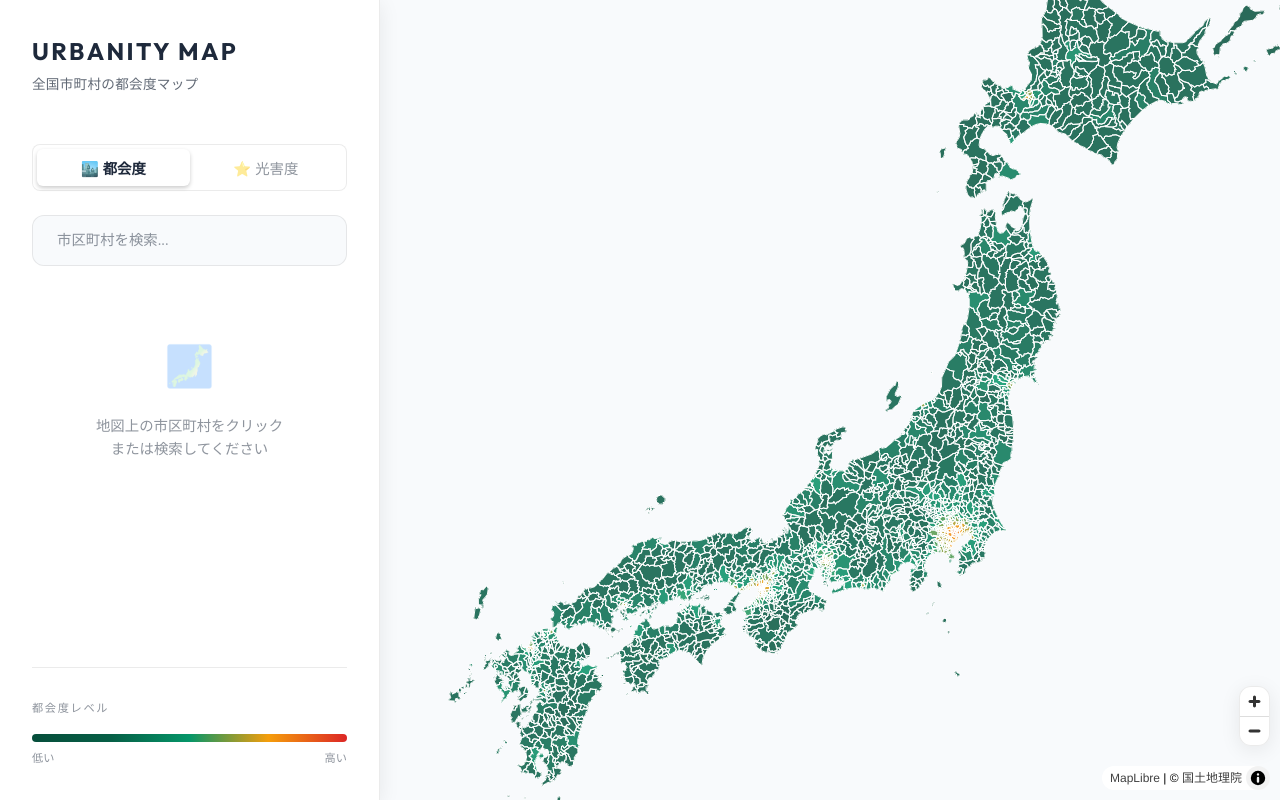
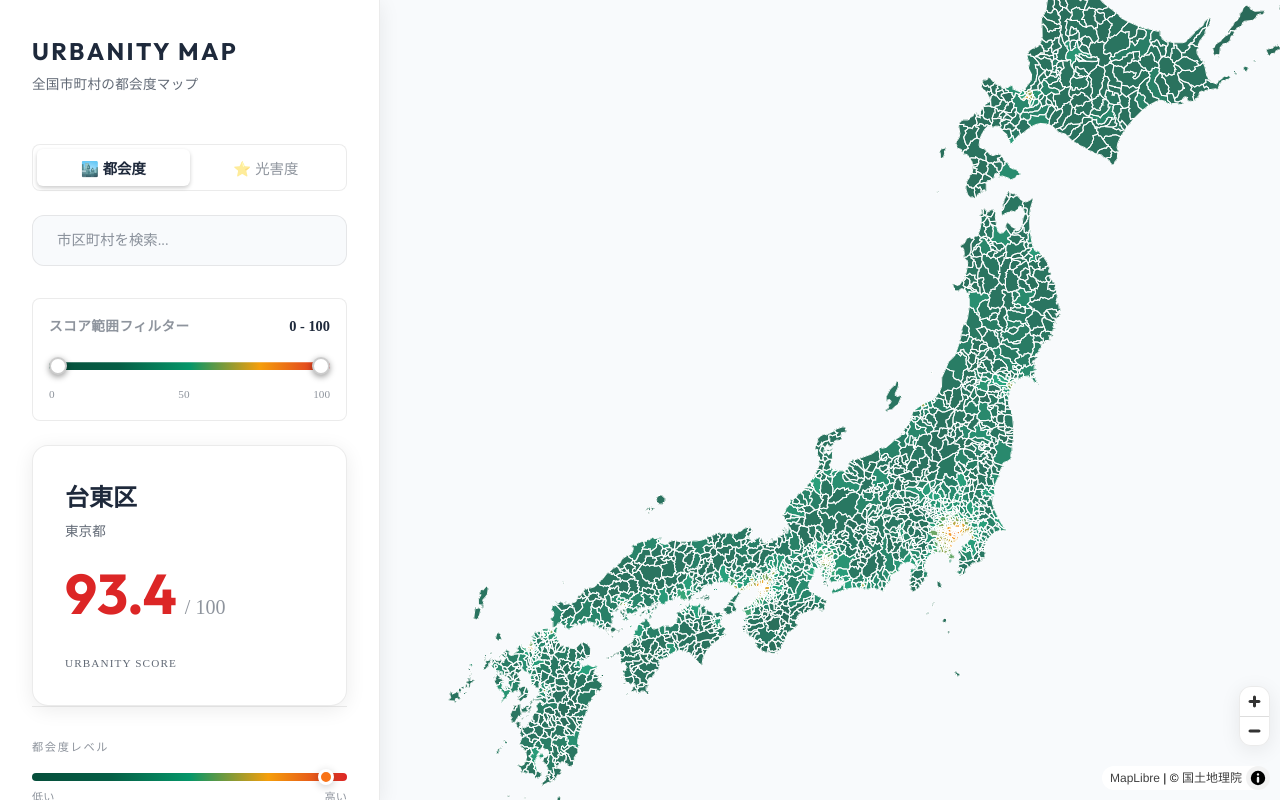
Before and after one commit to snp-model/urbanity-map, a React (Vite) app in the folder frontend/: page / in a window 1280 px wide. Built offline with nearby package versions, Linux system fonts and the light colour scheme; no server answers.

Commit message:
feat: Add styles for a filter section and a dual-handle range slider.

```diff
--- a/frontend/src/App.css
+++ b/frontend/src/App.css
@@ -135,3 +135,116 @@
   background: var(--color-primary-light);
   color: var(--color-bg-dark);
 }
+
+/* フィルターセクション */
+.filter-section {
+  background: rgba(255, 255, 255, 0.03);
+  border-radius: 8px;
+  padding: 16px;
+  margin-bottom: 24px;
+  border: 1px solid var(--color-glass-border);
+}
+
+.filter-section__header {
+  display: flex;
+  justify-content: space-between;
+  align-items: center;
+  margin-bottom: 16px;
+}
+
+.filter-section__title {
+  font-size: 0.85rem;
+  font-weight: 600;
+  color: var(--color-text-muted);
+  text-transform: uppercase;
+  letter-spacing: 0.5px;
+}
+
+.filter-section__range {
+  font-size: 0.9rem;
+  font-weight: 600;
+  color: var(--color-primary);
+}
+
+/* デュアルハンドル範囲スライダー */
+.range-slider {
+  position: relative;
+  height: 24px;
+}
+
+.range-slider__gradient {
+  position: absolute;
+  top: 50%;
+  transform: translateY(-50%);
+  width: 100%;
+  height: 8px;
+  border-radius: 4px;
+  transition: clip-path 0.1s ease;
+}
+
+.range-slider__inactive {
+  position: absolute;
+  top: 50%;
+  transform: translateY(-50%);
+  height: 8px;
+  background: rgba(80, 80, 80, 0.8);
+  border-radius: 4px;
+}
+
+.range-slider__inactive--left {
+  left: 0;
+}
+
+.range-slider__inactive--right {
+  right: 0;
+}
+
+.range-slider__input {
+  position: absolute;
+  top: 0;
+  width: 100%;
+  height: 100%;
+  -webkit-appearance: none;
+  appearance: none;
+  background: transparent;
+  pointer-events: none;
+  outline: none;
+}
+
+.range-slider__input::-webkit-slider-thumb {
+  -webkit-appearance: none;
+  appearance: none;
+  width: 18px;
+  height: 18px;
+  background: #ffffff;
+  border-radius: 50%;
+  cursor: pointer;
+  pointer-events: auto;
+  transition: transform 0.2s ease, box-shadow 0.2s ease;
+  box-shadow: 0 2px 6px rgba(0, 0, 0, 0.4);
+  border: 2px solid rgba(0, 0, 0, 0.2);
+}
+
+.range-slider__input::-webkit-slider-thumb:hover {
+  transform: scale(1.15);
+  box-shadow: 0 2px 10px rgba(0, 0, 0, 0.5);
+}
+
+.range-slider__input::-moz-range-thumb {
+  width: 18px;
+  height: 18px;
+  background: #ffffff;
+  border-radius: 50%;
+  border: 2px solid rgba(0, 0, 0, 0.2);
+  cursor: pointer;
+  pointer-events: auto;
+  box-shadow: 0 2px 6px rgba(0, 0, 0, 0.4);
+}
+
+.range-slider__labels {
+  display: flex;
+  justify-content: space-between;
+  margin-top: 8px;
+  font-size: 0.7rem;
+  color: var(--color-text-muted);
+}
--- a/frontend/src/App.tsx
+++ b/frontend/src/App.tsx
@@ -112,6 +112,8 @@ function App() {
   const [searchQuery, setSearchQuery] = useState('');
   const [isLoading, setIsLoading] = useState(true);
   const [displayMode, setDisplayMode] = useState<DisplayMode>('urbanity');
+  const [minScore, setMinScore] = useState(0);
+  const [maxScore, setMaxScore] = useState(100);
 
   // アーバニティデータ（夜間光スコア）を読み込む
   useEffect(() => {
@@ -234,13 +236,38 @@ function App() {
                     name: name || '不明',
                     prefecture: props.N03_001 || '',
                     code: props.N03_007 || '',
-                    score: props.urbanity_v2 || 0, // Use urbanity_v2
-                    lightPollution: props.light_pollution || 0 // Add light_pollution
+                    score: props.urbanity_v2 || 0,
+                    lightPollution: props.light_pollution || 0
                   });
                   setSelectedCode(props.N03_007);
                 }
               }
             });
+
+            // 都会度最高の市町村を初期選択
+            let maxScore = -1;
+            let maxFeature: typeof geojson.features[0] | null = null;
+            for (const feature of geojson.features) {
+              const score = feature.properties?.urbanity_v2 || 0;
+              if (score > maxScore) {
+                maxScore = score;
+                maxFeature = feature;
+              }
+            }
+            if (maxFeature && maxFeature.properties) {
+              const props = maxFeature.properties;
+              const cityName = props.N03_003 || '';
+              const wardName = props.N03_004 || '';
+              const name = cityName + (wardName && wardName !== cityName ? wardName : '');
+              setSelectedRegion({
+                name: name || '不明',
+                prefecture: props.N03_001 || '',
+                code: props.N03_007 || '',
+                score: props.urbanity_v2 || 0,
+                lightPollution: props.light_pollution || 0
+              });
+              setSelectedCode(props.N03_007);
+            }
 
             // 読み込み完了後、日本全体を表示
             map.current.flyTo({
@@ -295,24 +322,35 @@ function App() {
     }
   }, [selectedCode]);
 
-  // 表示モードが変更されたときにマップスタイルを更新
+  // 表示モードまたはフィルターが変更されたときにマップスタイルを更新
   useEffect(() => {
     if (!map.current) return;
     const colors = MODE_CONFIG[displayMode].mapColors;
+    const scoreProp = MODE_CONFIG[displayMode].scoreProperty;
 
     if (map.current.getLayer('municipalities-fill')) {
       map.current.setPaintProperty('municipalities-fill', 'fill-color', [
+        'case',
+        ['all',
+          ['>=', ['coalesce', ['get', scoreProp], 0], minScore],
+          ['<=', ['coalesce', ['get', scoreProp], 0], maxScore]
+        ],
+        // 範囲内: 既存の補間ロジック
+        [
           'interpolate',
           ['linear'],
-        ['coalesce', ['get', MODE_CONFIG[displayMode].scoreProperty], 0],
+          ['coalesce', ['get', scoreProp], 0],
           0, colors[0],
           25, colors[1],
           50, colors[2],
           75, colors[3],
           100, colors[4]
+        ],
+        // 範囲外: グレーアウト
+        '#4a4a4a'
       ]);
     }
-  }, [displayMode]);
+  }, [displayMode, minScore, maxScore]);
 
   /**
    * 検索入力のハンドラー
@@ -415,6 +453,60 @@ function App() {
           />
         </div>
 
+        {/* フィルター */}
+        <div className="filter-section">
+          <div className="filter-section__header">
+            <span className="filter-section__title">スコア範囲フィルター</span>
+            <span className="filter-section__range">{minScore} - {maxScore}</span>
+          </div>
+          <div className="range-slider">
+            {/* グラデーショントラック（選択範囲のみ表示） */}
+            <div
+              className="range-slider__gradient"
+              style={{
+                background: MODE_CONFIG[displayMode].gradient,
+                clipPath: `polygon(${minScore}% 0, ${maxScore}% 0, ${maxScore}% 100%, ${minScore}% 100%)`
+              }}
+            />
+            {/* 非選択範囲（グレー） */}
+            <div
+              className="range-slider__inactive range-slider__inactive--left"
+              style={{ width: `${minScore}%` }}
+            />
+            <div
+              className="range-slider__inactive range-slider__inactive--right"
+              style={{ width: `${100 - maxScore}%` }}
+            />
+            <input
+              type="range"
+              className="range-slider__input range-slider__input--min"
+              min="0"
+              max="100"
+              value={minScore}
+              onChange={(e) => {
+                const value = Number(e.target.value);
+                setMinScore(Math.min(value, maxScore - 1));
+              }}
+            />
+            <input
+              type="range"
+              className="range-slider__input range-slider__input--max"
+              min="0"
+              max="100"
+              value={maxScore}
+              onChange={(e) => {
+                const value = Number(e.target.value);
+                setMaxScore(Math.max(value, minScore + 1));
+              }}
+            />
+          </div>
+          <div className="range-slider__labels">
+            <span>0</span>
+            <span>50</span>
+            <span>100</span>
+          </div>
+        </div>
+
         {/* 情報パネル */}
         <div className="info-panel">
           {selectedRegion ? (
```
Lines whose indentation alone changed are shown as unchanged.
